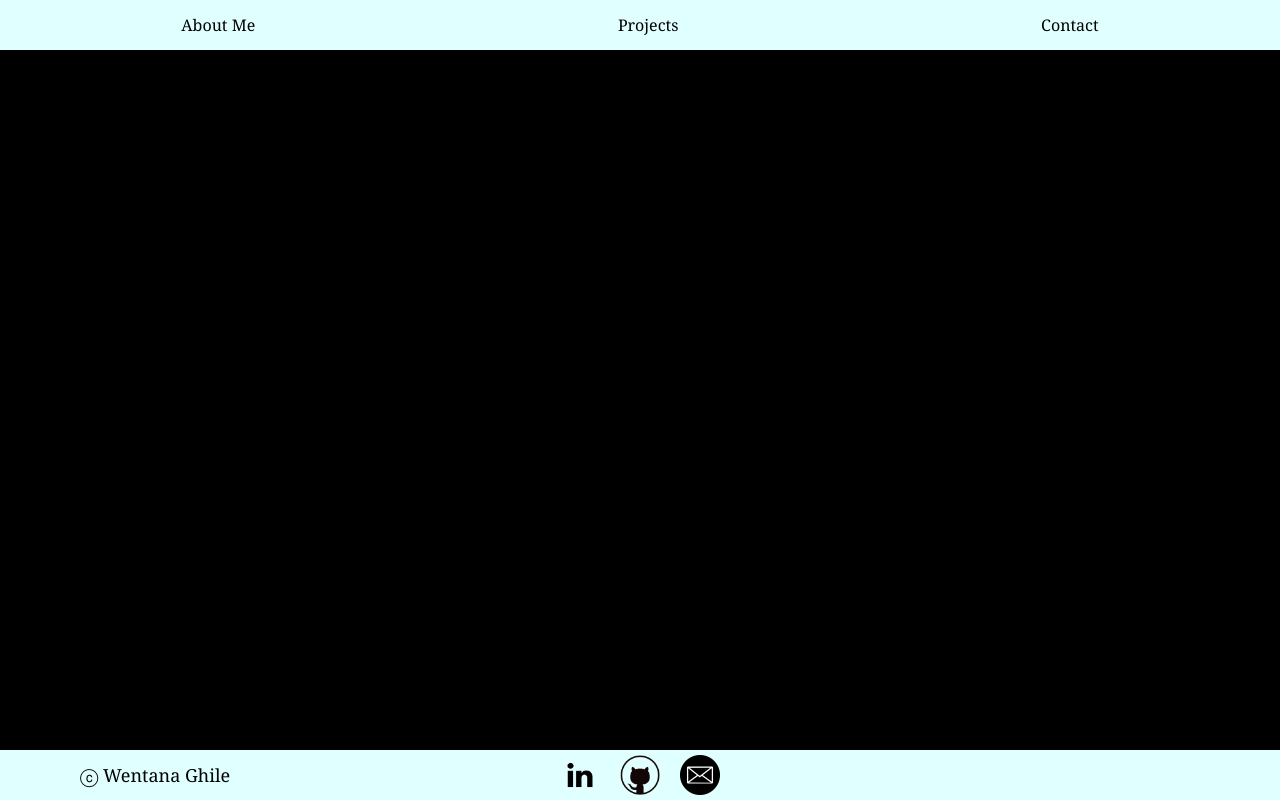
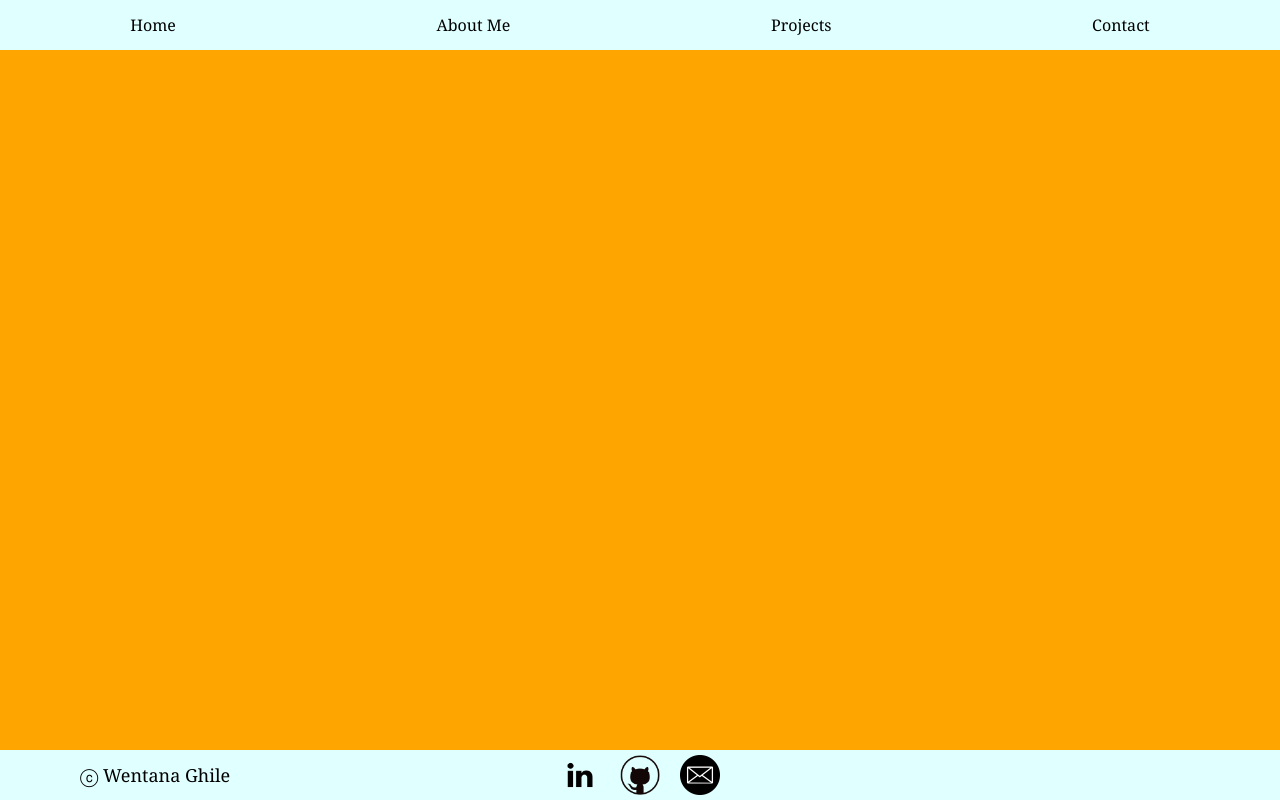
Before and after one commit to wghile/portfolio, a React (Vite) app: page / in a window 1280 px wide. Built offline with nearby package versions, Linux system fonts and the light colour scheme.

Commit message:
added routes

```diff
--- a/src/App.css
+++ b/src/App.css
@@ -12,25 +12,27 @@
   height: 100vh;
   width: 100vw;
 }
-.App > nav{
+
+/* Nav Component */
+.Nav{
   grid-row: 1/2;
   background-color: lightcyan;
   width: 100vw;
   height: 50px;
   position: fixed;
 }
-.App > nav > ul{
+
+.Nav > ul{
   list-style: none;
   height: 50px;
   display: flex;
   align-items: center;
   justify-content: space-around;
 }
-.App > main{
-  grid-row: 2/3;
-  background-color: black;
-}
-.App > footer{
+
+
+/* Footer Component */
+.Footer{
   grid-row: 3/4;
   background-color: lightcyan;
   width: 100vw;
@@ -42,20 +44,41 @@
   grid-template-columns: 1fr 200px 1fr;
   align-items: center;
 }
-.App > footer > p{
+.Footer > p{
   grid-column: 1/2;
   padding-left: 80px;
   font-size: 18px;
 }
-.App > footer > #social-media{
+.Footer > #social-media{
   grid-column: 2/3;
   display: flex;
   justify-content: space-evenly;
   margin-top: 5px;
 }
-.App > footer > #social-media > a{
+.Footer > #social-media > a{
   text-decoration: none;
 }
-.App > footer > #social-media > a > .social-media{
+.Footer > #social-media > a > .social-media{
   width: 40px;
 }
+
+.About{
+  background-color: black;
+  height: 100vh;
+  width: 100vw;
+}
+.Home{
+  background-color: orange;
+  height: 100vh;
+  width: 100vw;
+}
+.Projects{
+  background-color: purple;
+  height: 100vh;
+  width: 100vw;
+}
+.Contact{
+  background-color: blue;
+  height: 100vh;
+  width: 100vw;
+}
--- a/src/App.jsx
+++ b/src/App.jsx
@@ -1,40 +1,26 @@
 import './App.css'
+import { Routes, Route } from 'react-router-dom'
+import Nav from './components/Nav'
+import Footer from './components/Footer'
+import Home from './components/Home'
+import About from './components/About'
+import Contact from './components/Contact'
+import Projects from './components/Projects'
 
-export default function App() {
+function App() {
 
   return (
     <div className='App'>
-      App
-      <nav>
-        <ul>
-            <li>
-                About Me
-            </li>
-            <li>
-                Projects
-            </li>
-            <li>
-                Contact
-            </li>
-        </ul>
-      </nav>
-      <main></main>
-      <footer>
-        <p>
-            ⓒ Wentana Ghile
-        </p>
-        <div id='social-media'>
-            <a href='https://www.linkedin.com/in/wentanaghile/' target='_blank'>
-                <img className='social-media' src='/images/linkedin-icon.png' alt = 'LinkedIn Logo'/>
-            </a>
-            <a href='https://github.com/wghile' target='_blank'>
-                <img className='social-media' src='/images/github-icon.png' alt='GitHub Logo' />
-            </a>
-            <a href='mailto: weghile@gmail.com'>
-                <img className='social-media' src='/images/email-icon.png' alt='Email Icon'/>
-            </a>
-        </div>
-      </footer>
+      <Nav />
+      <Routes>
+        <Route path='/' element={<Home />}/>
+        <Route path='/about' element={<About />}/>
+        <Route path='/portfolio' element={<Projects />}/>
+        <Route path='/contact' element={<Contact />}/>
+      </Routes>
+      <Footer />
     </div>
   )
 }
+
+export default App
--- a/src/components/About.jsx
+++ b/src/components/About.jsx
@@ -0,0 +1,9 @@
+import React from 'react'
+
+export default function About() {
+  return (
+    <div className='About'>
+      About
+    </div>
+  )
+}
--- a/src/components/Contact.jsx
+++ b/src/components/Contact.jsx
@@ -0,0 +1,7 @@
+export default function Contact() {
+  return (
+    <div className="Contact">
+        Contact
+    </div>
+  )
+}
--- /dev/null
+++ b/src/components/Footer.jsx
@@ -0,0 +1,20 @@
+export default function Footer() {
+  return (
+    <div className="Footer">
+        <p>
+            ⓒ Wentana Ghile
+        </p>
+        <div id='social-media'>
+            <a href='https://www.linkedin.com/in/wentanaghile/' target='_blank'>
+                <img className='social-media' src='/images/linkedin-icon.png' alt = 'LinkedIn Logo'/>
+            </a>
+            <a href='https://github.com/wghile' target='_blank'>
+                <img className='social-media' src='/images/github-icon.png' alt='GitHub Logo' />
+            </a>
+            <a href='mailto: weghile@gmail.com'>
+                <img className='social-media' src='/images/email-icon.png' alt='Email Icon'/>
+            </a>
+        </div>
+    </div>
+  )
+}
--- a/src/components/Home.jsx
+++ b/src/components/Home.jsx
@@ -0,0 +1,9 @@
+import { Link } from 'react-router-dom'
+
+export default function Home() {
+  return (
+    <div className='Home'>
+        Home
+    </div>
+  )
+}
--- /dev/null
+++ b/src/components/Nav.jsx
@@ -0,0 +1,30 @@
+import { Link } from "react-router-dom"
+
+export default function Nav() {
+  return (
+    <div className='Nav'>
+        <ul>
+            <Link to='/' style={{textDecoration: 'none', color: 'black'}}>
+                <li>
+                    Home
+                </li>
+            </Link>
+            <Link to='/about' style={{textDecoration: 'none', color: 'black'}}>
+                <li>
+                    About Me
+                </li>
+            </Link>
+            <Link to='/portfolio' style={{textDecoration: 'none', color: 'black'}}>
+                <li>
+                    Projects
+                </li>
+            </Link>
+            <Link to='/contact' style={{textDecoration: 'none', color: 'black'}}>
+                <li>
+                    Contact
+                </li>
+            </Link>
+        </ul>
+    </div>
+  )
+}
--- a/src/components/Projects.jsx
+++ b/src/components/Projects.jsx
@@ -0,0 +1,7 @@
+export default function Projects() {
+  return (
+    <div className="Projects">
+        Projects
+    </div>
+  )
+}
```
